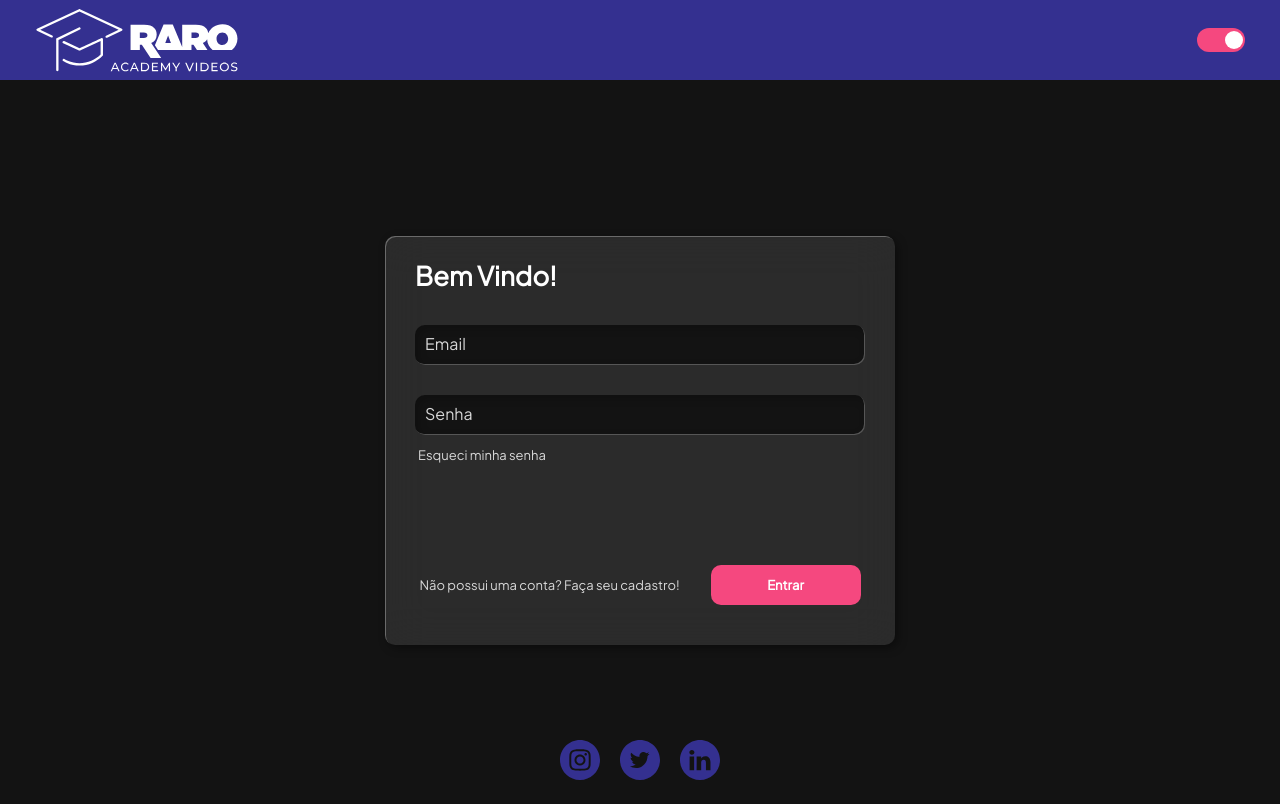
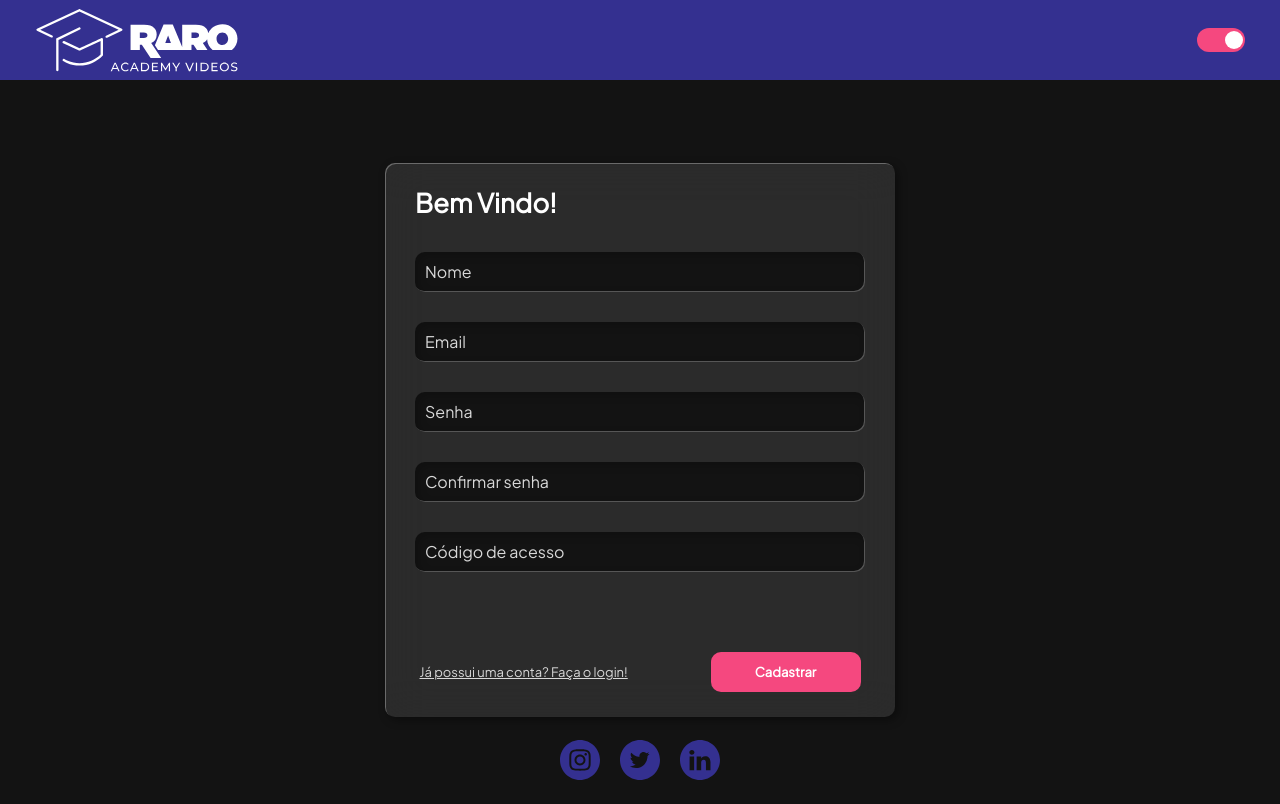
Before and after one commit to denisluft8/rarotube, a React (Create React App) app: page /signin in a window 1280 px wide. Built offline with nearby package versions, Linux system fonts and the light colour scheme.

Commit message:
log in, sign in, change password and not found pages created

```diff
--- a/package.json
+++ b/package.json
@@ -13,6 +13,7 @@
     "@types/styled-components": "^5.1.25",
     "react": "^18.2.0",
     "react-dom": "^18.2.0",
+    "react-router-dom": "6",
     "react-scripts": "5.0.1",
     "styled-components": "^5.3.5",
     "typescript": "^4.7.4",
--- a/src/App.tsx
+++ b/src/App.tsx
@@ -1,25 +1,44 @@
-import { GlobalStyle } from "./styles/theme";
-import dark from "../src/styles/darkTheme";
-import light from "../src/styles/lightTheme";
-import { ThemeProvider } from "styled-components";
-import { useState } from "react";
-import { Header, Footer } from "./components";
-import Home from "./pages/Home";
+import { GlobalStyle } from './styles/theme'
+import dark from '../src/styles/darkTheme'
+import light from '../src/styles/lightTheme'
+import { ThemeProvider } from 'styled-components'
+import { useState } from 'react'
+import { Header, Footer } from './components'
+import Login from './pages/Login'
+import Signin from './pages/Signin'
+import ChangePassword from './pages/ChangePassword'
+import RequestCode from './pages/RequestCode'
+import NotFound from './pages/NotFound'
+import {
+  Routes,
+  Route,
+  BrowserRouter as Router,
+  BrowserRouter
+} from 'react-router-dom'
 
 const App = () => {
-  const [theme, SetTheme] = useState(dark);
+  const [theme, SetTheme] = useState(dark)
 
   const onChangeTheme = () => {
-    SetTheme(theme.name === "light" ? dark : light);
-  };
+    SetTheme(theme.name === 'light' ? dark : light)
+  }
 
   return (
-    <ThemeProvider theme={theme}>
-      <GlobalStyle />
-      <Header onChangeTheme={onChangeTheme} isOn />
-      <Home />
-      <Footer />
-    </ThemeProvider>
-  );
-};
-export default App;
+    <Router>
+      <ThemeProvider theme={theme}>
+        <GlobalStyle />
+        <Header onChangeTheme={onChangeTheme} isOn />
+        <Routes>
+          <Route path="/" element={<Login />} />
+          <Route path="/changepassword" element={<ChangePassword />} />
+          <Route path="/notfound" element={<NotFound />} />
+          <Route path="/requestcode" element={<RequestCode />} />
+          <Route path="/signin" element={<Signin />} />
+          <Route path="*" element={<NotFound />} />
+        </Routes>
+        <Footer />
+      </ThemeProvider>
+    </Router>
+  )
+}
+export default App
--- a/src/components/Input/Input.tsx
+++ b/src/components/Input/Input.tsx
@@ -1,48 +1,51 @@
-import styled from "styled-components";
-import { colors, fontSize, lineHeight } from "../../styles/theme";
+import styled from 'styled-components'
+import { colors, fontSize, lineHeight } from '../../styles/theme'
 
 interface InputProps {
-  height: string;
-  onBlur: () => void;
-  onChange: () => void;
-  placeholder: string;
-  width: string;
+  height: string
+  onBlur: () => void
+  onChange: () => void
+  placeholder: string
+  width: string
+  type?: string
 }
 
 const InputStyled = styled.input<InputProps>`
-  background: ${(props) => props.theme.colors.background};
+  background: ${props => props.theme.colors.background};
   box-shadow: inset 3px 3px 10px rgba(0, 0, 0, 0.2),
     inset -1px -1px 0px rgba(255, 255, 255, 0.3);
   border-radius: 10px;
   backdrop-filter: blur(20px);
-  height: ${(props) => props.height};
-  width: ${(props) => props.width};
+  height: ${props => props.height};
+  width: ${props => props.width};
   padding-left: 10px;
-  color: ${(props) => props.theme.colors.primary};
+  color: ${props => props.theme.colors.primary};
   border: none;
 
   &::placeholder {
-    color: ${(props) => props.theme.colors.placeholder};
+    color: ${props => props.theme.colors.placeholder};
     font-size: 16px;
-    font-weight: ${fontSize["body"]};
-    line-height: ${lineHeight["body"]};
+    font-weight: ${fontSize['body']};
+    line-height: ${lineHeight['body']};
   }
-`;
+`
 
 const Input = ({
   height,
   onBlur,
   onChange,
   placeholder,
-  width,
+  type,
+  width
 }: InputProps) => (
   <InputStyled
     height={height}
     onBlur={onBlur}
     onChange={onChange}
     placeholder={placeholder}
+    type={type}
     width={width}
   ></InputStyled>
-);
+)
 
-export default Input;
+export default Input
--- /dev/null
+++ b/src/pages/ChangePassword.tsx
@@ -0,0 +1,108 @@
+import { Link } from 'react-router-dom'
+import styled from 'styled-components'
+import { Button, Input } from '../components'
+import { fontSize, lineHeight } from '../styles/theme'
+
+const DivStyled = styled.div`
+  height: calc(100% - 80px);
+  display: flex;
+  justify-content: center;
+  align-items: center;
+`
+const PanelStyled = styled.div`
+  width: 510px;
+  height: 419px;
+  background: ${props => props.theme.colors.boxBackground};
+  box-shadow: ${props => props.theme.colors.boxShadow};
+  backdrop-filter: blur(20px);
+  border-radius: 10px;
+  display: flex;
+  flex-direction: column;
+
+  & > h4 {
+    color: ${props => props.theme.colors.primary};
+    font-size: ${fontSize['heading4']};
+    font-style: normal;
+    font-weight: 600;
+    height: 39px;
+    line-height: ${lineHeight['heading4']};
+    width: 213px;
+    margin-left: 30px;
+    margin-top: 20px;
+  }
+`
+
+const ButtonDiv = styled.div`
+  height: 40px;
+  display: flex;
+  align-items: center;
+  justify-content: space-between;
+  margin-top: 80px;
+
+  & > a {
+    color: ${props => props.theme.colors.secondary};
+    font-family: 'Plus Jakarta Sans';
+    font-size: ${fontSize['body-small']};
+    font-style: normal;
+    font-weight: 500;
+    height: 20px;
+    line-height: ${lineHeight['body-small']};
+    width: 263px;
+    margin-right: 28px;
+  }
+`
+
+const InsideForm = styled.form`
+  display: flex;
+  flex-direction: column;
+  align-items: center;
+  & > input {
+    height: 40px;
+    margin-top: 30px;
+  }
+`
+
+const ChangePassword = () => (
+  <DivStyled>
+    <PanelStyled>
+      <h4>Altere sua senha!</h4>
+      <InsideForm>
+        <Input
+          height="40px"
+          onBlur={() => console.log('onBlur')}
+          onChange={() => console.log('onChange')}
+          placeholder="Código"
+          width="450px"
+        />
+        <Input
+          height="40px"
+          onBlur={() => console.log('onBlur')}
+          onChange={() => console.log('onChange')}
+          placeholder="Nova senha"
+          type="password"
+          width="450px"
+        />
+        <Input
+          height="40px"
+          onBlur={() => console.log('onBlur')}
+          onChange={() => console.log('onChange')}
+          placeholder="Confirmar nova senha"
+          type="password"
+          width="450px"
+        />
+        <ButtonDiv>
+          <Link to="/requestcode">
+            Não possui um código? Solicite um agora!
+          </Link>
+          <Button
+            onClick={() => console.log('onclick')}
+            text={'Alterar'}
+            disabled={false}
+          />
+        </ButtonDiv>
+      </InsideForm>
+    </PanelStyled>
+  </DivStyled>
+)
+
+export default ChangePassword
--- a/src/pages/Home.tsx
+++ b/src/pages/Login.tsx
@@ -1,34 +1,35 @@
-import styled from "styled-components";
-import { Button, Input, Panel } from "../components/";
-import { colors, fontSize, lineHeight } from "../styles/theme";
+import { Link } from 'react-router-dom'
+import styled from 'styled-components'
+import { Button, Input, Panel } from '../components/'
+import { colors, fontSize, lineHeight } from '../styles/theme'
 const DivStyled = styled.div`
   height: calc(100% - 80px);
   display: flex;
   justify-content: center;
   align-items: center;
-`;
+`
 const PanelStyled = styled.div`
   width: 510px;
   height: 409px;
-  background: ${(props) => props.theme.colors.boxBackground};
-  box-shadow: ${(props) => props.theme.colors.boxShadow};
+  background: ${props => props.theme.colors.boxBackground};
+  box-shadow: ${props => props.theme.colors.boxShadow};
   backdrop-filter: blur(20px);
   border-radius: 10px;
   display: flex;
   flex-direction: column;
 
   & > h4 {
-    color: ${(props) => props.theme.colors.primary};
-    font-size: ${fontSize["heading4"]};
+    color: ${props => props.theme.colors.primary};
+    font-size: ${fontSize['heading4']};
     font-style: normal;
     font-weight: 600;
     height: 39px;
-    line-height: ${lineHeight["heading4"]};
+    line-height: ${lineHeight['heading4']};
     width: 150px;
     margin-left: 30px;
     margin-top: 20px;
   }
-`;
+`
 
 const InsideDiv = styled.div`
   display: flex;
@@ -36,13 +37,13 @@ const InsideDiv = styled.div`
   align-items: center;
 
   & > a {
-    color: ${(props) => props.theme.colors.secondary};
-    font-family: "Plus Jakarta Sans";
-    font-size: ${fontSize["body-small"]};
+    color: ${props => props.theme.colors.secondary};
+    font-family: 'Plus Jakarta Sans';
+    font-size: ${fontSize['body-small']};
     font-style: normal;
     font-weight: 500;
     height: 20px;
-    line-height: ${lineHeight["body-small"]};
+    line-height: ${lineHeight['body-small']};
     align-self: flex-start;
     margin-top: 10px;
     margin-left: 33px;
@@ -52,7 +53,7 @@ const InsideDiv = styled.div`
     height: 40px;
     margin-top: 30px;
   }
-`;
+`
 
 const ButtonDiv = styled.div`
   height: 40px;
@@ -62,48 +63,49 @@ const ButtonDiv = styled.div`
   margin-top: 100px;
 
   & > a {
-    color: ${(props) => props.theme.colors.secondary};
-    font-family: "Plus Jakarta Sans";
-    font-size: ${fontSize["body-small"]};
+    color: ${props => props.theme.colors.secondary};
+    font-family: 'Plus Jakarta Sans';
+    font-size: ${fontSize['body-small']};
     font-style: normal;
     font-weight: 500;
     height: 20px;
-    line-height: ${lineHeight["body-small"]};
+    line-height: ${lineHeight['body-small']};
     width: 263px;
     margin-right: 28px;
   }
-`;
-const Home = () => (
+`
+const Login = () => (
   <DivStyled>
     <PanelStyled>
       <h4>Bem Vindo!</h4>
       <InsideDiv>
         <Input
           height="40px"
-          onBlur={() => console.log("onBlur")}
-          onChange={() => console.log("onChange")}
+          onBlur={() => console.log('onBlur')}
+          onChange={() => console.log('onChange')}
           placeholder="Email"
           width="450px"
         />
         <Input
           height="40px"
-          onBlur={() => console.log("onBlur")}
-          onChange={() => console.log("onChange")}
+          onBlur={() => console.log('onBlur')}
+          onChange={() => console.log('onChange')}
           placeholder="Senha"
+          type="password"
           width="450px"
         />
-        <a> Esqueci minha senha</a>
+        <Link to="/changepassword"> Esqueci minha senha</Link>
         <ButtonDiv>
-          <a>Não possui uma conta? Faça seu cadastro!</a>
+          <Link to="/signin">Não possui uma conta? Faça seu cadastro!</Link>
           <Button
-            onClick={() => console.log("onclick")}
-            text={"Entrar"}
+            onClick={() => console.log('onclick')}
+            text={'Entrar'}
             disabled={false}
           />
         </ButtonDiv>
       </InsideDiv>
     </PanelStyled>
   </DivStyled>
-);
+)
 
-export default Home;
+export default Login
--- /dev/null
+++ b/src/pages/NotFound.tsx
@@ -0,0 +1,52 @@
+import { Link } from 'react-router-dom'
+import styled from 'styled-components'
+import { Button, Input } from '../components'
+import { fontSize, lineHeight } from '../styles/theme'
+
+const DivStyled = styled.div`
+  height: calc(100% - 80px);
+  display: flex;
+  justify-content: center;
+  align-items: center;
+`
+const PanelStyled = styled.div`
+  width: 510px;
+  height: 169px;
+  background: ${props => props.theme.colors.boxBackground};
+  box-shadow: ${props => props.theme.colors.boxShadow};
+  backdrop-filter: blur(20px);
+  border-radius: 10px;
+  display: flex;
+  flex-direction: column;
+  align-items: center;
+
+  & > h4 {
+    color: ${props => props.theme.colors.primary};
+    font-size: ${fontSize['heading4']};
+    font-style: normal;
+    font-weight: 600;
+    height: 39px;
+    line-height: ${lineHeight['heading4']};
+    width: 465px;
+    margin-top: 20px;
+  }
+
+  & > button {
+    margin-top: 40px;
+  }
+`
+
+const NotFound = () => (
+  <DivStyled>
+    <PanelStyled>
+      <h4>Ops, essa página não foi encontrada!</h4>
+      <Button
+        onClick={() => console.log('onclick')}
+        text={'Ir para a home'}
+        disabled={false}
+      />
+    </PanelStyled>
+  </DivStyled>
+)
+
+export default NotFound
--- /dev/null
+++ b/src/pages/RequestCode.tsx
@@ -0,0 +1,91 @@
+import { Link } from 'react-router-dom'
+import styled from 'styled-components'
+import { Button, Input } from '../components'
+import { fontSize, lineHeight } from '../styles/theme'
+
+const DivStyled = styled.div`
+  height: calc(100% - 80px);
+  display: flex;
+  justify-content: center;
+  align-items: center;
+`
+const PanelStyled = styled.div`
+  width: 510px;
+  height: 279px;
+  background: ${props => props.theme.colors.boxBackground};
+  box-shadow: ${props => props.theme.colors.boxShadow};
+  backdrop-filter: blur(20px);
+  border-radius: 10px;
+  display: flex;
+  flex-direction: column;
+
+  & > h4 {
+    color: ${props => props.theme.colors.primary};
+    font-size: ${fontSize['heading4']};
+    font-style: normal;
+    font-weight: 600;
+    height: 39px;
+    line-height: ${lineHeight['heading4']};
+    width: 243px;
+    margin-left: 30px;
+    margin-top: 20px;
+  }
+`
+const ButtonDiv = styled.div`
+  height: 40px;
+  display: flex;
+  align-items: center;
+  justify-content: space-between;
+  margin-top: 80px;
+
+  & > a {
+    color: ${props => props.theme.colors.secondary};
+    font-family: 'Plus Jakarta Sans';
+    font-size: ${fontSize['body-small']};
+    font-style: normal;
+    font-weight: 500;
+    height: 20px;
+    line-height: ${lineHeight['body-small']};
+    width: 263px;
+    margin-right: 28px;
+  }
+`
+
+const InsideForm = styled.form`
+  display: flex;
+  flex-direction: column;
+  align-items: center;
+  & > input {
+    height: 40px;
+    margin-top: 30px;
+  }
+`
+
+const RequestCode = () => (
+  <DivStyled>
+    <PanelStyled>
+      <h4>Solicite um código!</h4>
+      <InsideForm>
+        <Input
+          height="40px"
+          onBlur={() => console.log('onBlur')}
+          onChange={() => console.log('onChange')}
+          placeholder="Email"
+          width="450px"
+        />
+        <ButtonDiv>
+          <Link to="changepassword">
+            Já possui um código? Troque sua senha!
+          </Link>
+          <Button
+            onClick={() => console.log('onclick')}
+            text={'Alterar'}
+            disabled={false}
+          />
+        </ButtonDiv>
+      </InsideForm>
+    </PanelStyled>
+  </DivStyled>
+)
+
+export default RequestCode
--- /dev/null
+++ b/src/pages/Signin.tsx
@@ -0,0 +1,119 @@
+import { Link } from 'react-router-dom'
+import styled from 'styled-components'
+import { Button, Input } from '../components'
+import { fontSize, lineHeight } from '../styles/theme'
+
+const DivStyled = styled.div`
+  height: calc(100% - 80px);
+  display: flex;
+  justify-content: center;
+  align-items: center;
+`
+const PanelStyled = styled.div`
+  width: 510px;
+  height: 554px;
+  background: ${props => props.theme.colors.boxBackground};
+  box-shadow: ${props => props.theme.colors.boxShadow};
+  backdrop-filter: blur(20px);
+  border-radius: 10px;
+  display: flex;
+  flex-direction: column;
+
+  & > h4 {
+    color: ${props => props.theme.colors.primary};
+    font-size: ${fontSize['heading4']};
+    font-style: normal;
+    font-weight: 600;
+    height: 39px;
+    line-height: ${lineHeight['heading4']};
+    width: 150px;
+    margin-left: 30px;
+    margin-top: 20px;
+  }
+`
+const ButtonDiv = styled.div`
+  height: 40px;
+  display: flex;
+  align-items: center;
+  justify-content: space-between;
+  margin-top: 80px;
+
+  & > a {
+    color: ${props => props.theme.colors.secondary};
+    font-family: 'Plus Jakarta Sans';
+    font-size: ${fontSize['body-small']};
+    font-style: normal;
+    font-weight: 500;
+    height: 20px;
+    line-height: ${lineHeight['body-small']};
+    width: 263px;
+    margin-right: 28px;
+  }
+`
+
+const InsideForm = styled.form`
+  display: flex;
+  flex-direction: column;
+  align-items: center;
+  & > input {
+    height: 40px;
+    margin-top: 30px;
+  }
+`
+
+const Signin = () => (
+  <DivStyled>
+    <PanelStyled>
+      <h4>Bem Vindo!</h4>
+      <InsideForm>
+        <Input
+          height="40px"
+          onBlur={() => console.log('onBlur')}
+          onChange={() => console.log('onChange')}
+          placeholder="Nome"
+          width="450px"
+        />
+        <Input
+          height="40px"
+          onBlur={() => console.log('onBlur')}
+          onChange={() => console.log('onChange')}
+          placeholder="Email"
+          width="450px"
+        />
+        <Input
+          height="40px"
+          onBlur={() => console.log('onBlur')}
+          onChange={() => console.log('onChange')}
+          placeholder="Senha"
+          type="password"
+          width="450px"
+        />
+        <Input
+          height="40px"
+          onBlur={() => console.log('onBlur')}
+          onChange={() => console.log('onChange')}
+          placeholder="Confirmar senha"
+          type="password"
+          width="450px"
+        />
+        <Input
+          height="40px"
+          onBlur={() => console.log('onBlur')}
+          onChange={() => console.log('onChange')}
+          placeholder="Código de acesso"
+          width="450px"
+        />
+        <ButtonDiv>
+          <Link to="/">Já possui uma conta? Faça o login!</Link>
+          <Button
+            onClick={() => console.log('onclick')}
+            text={'Cadastrar'}
+            disabled={false}
+          />
+        </ButtonDiv>
+      </InsideForm>
+    </PanelStyled>
+  </DivStyled>
+)
+
+export default Signin
```
Also changed, not shown: 1 other file (tests, documents, lock files or other folders).
